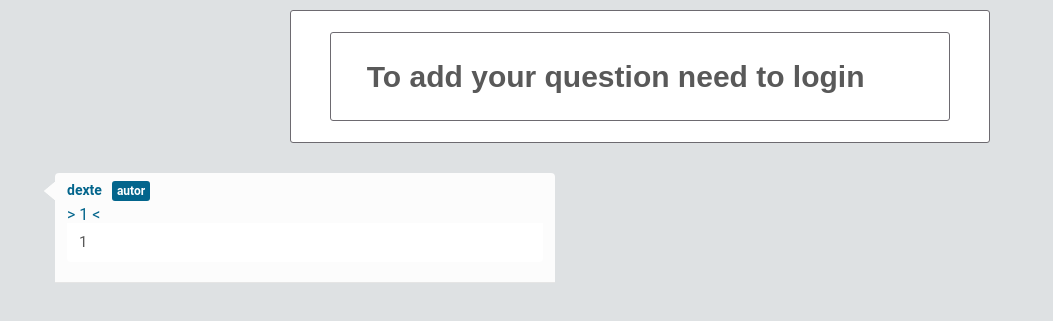
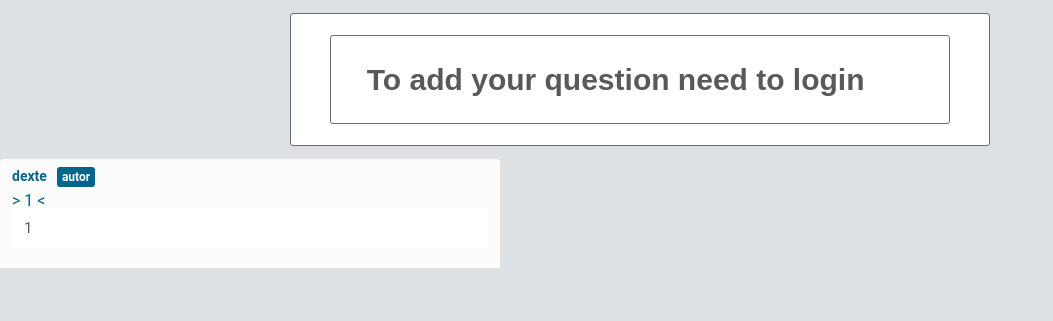
Before and after one commit to KIvanovs/frontend, a PHP site: page /forumlist.php in a window 1280 px wide. Shown: the part 80-401 px from the top of the page, without its empty margins (0-1053 px from the left). Run offline with PHP 8.4, Linux system fonts and the light colour scheme; data comes from the database, SQL or seed files in the repository; data that the repository does not hold is empty.

Commit message:
added new video , background and comment fix while unlogged

```diff
--- a/php-login/css/comment.css
+++ b/php-login/css/comment.css
@@ -11,6 +11,7 @@ html {
 
 body {
   min-height: 100vh;
+
 }
 .comment-form{
   min-height: 30px;
@@ -29,7 +30,8 @@ body {
   font-weight: bold;
   font-size: 30px;
   color: #595959;
-  margin-top: 10px;
+  margin-top: 1%;
+  margin-bottom: 1%;
 }
 
 .comment-form p{
@@ -205,8 +207,7 @@ body {
 
 
 .comments-list {
- margin-top: 30px;
- margin-left: 55px;
+ margin: 0 auto 1%;
  position: relative;
  width: 500px;
 }
--- a/php-login/css/style_header.css
+++ b/php-login/css/style_header.css
@@ -11,7 +11,7 @@ a {
     cursor: pointer;
 }
 body{
-    background: #fefefe;
+    background-image: url(https://img.itch.zone/aW1nLzExMTI0NDY3LnBuZw==/original/SiCksy.png);
 
 }
 
--- a/php-login/index.php
+++ b/php-login/index.php
@@ -39,12 +39,10 @@ include_once 'header.php';
                 </ul>
                 <div class = 'videos'>
                     <video id="video_one" autobuffer="autobuffer" autoplay="autoplay" loop="loop" muted="muted" poster="https://dead-cells.com/img/roofPreview.jpg">
-                        <source src="https://dead-cells.com/video/roof.mp4" type="video/mp4">
-                        <source src="https://dead-cells.com/video/roof.webm" type="video/webm">
+                        <source src="videos/gameplay2.mp4" type="video/mp4">
                     </video>
                     <video id="video_two" autobuffer="autobuffer" autoplay="autoplay" loop="loop" muted="muted" poster="https://dead-cells.com/img/bossFightPreview.jpg">
-                        <source src="https://dead-cells.com/video/bossFight.mp4" type="video/mp4">
-                        <source src="https://dead-cells.com/video/bossFight.webm" type="video/webm">
+                        <source src="videos/gameplay1.mp4" type="video/mp4">
                     </video>
                 </div>
             </div>
```
Also changed, not shown: php-login/comment.php (+5 -4 lines), 2 other files.
